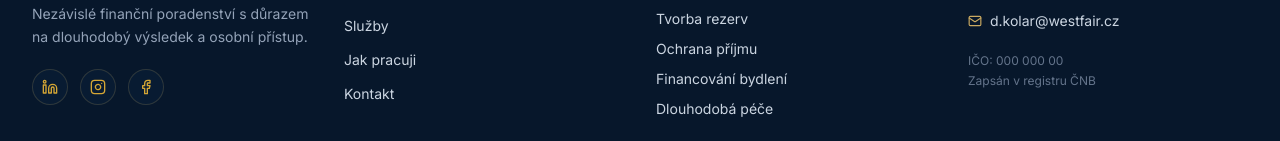
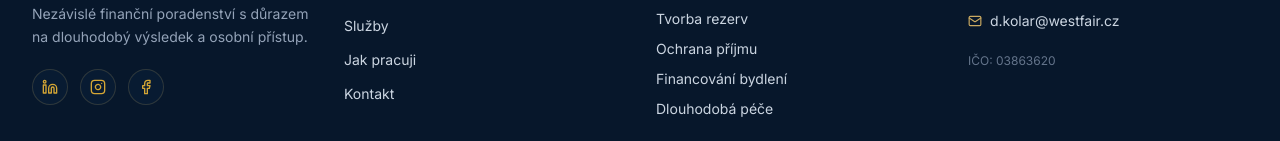
Before and after one commit to DannyKoll/daniel-kolar-web, a Next.js app: page / in a window 1280 px wide. Shown: the part 4846-4987 px from the top of the page. Built offline with nearby package versions, Linux system fonts and the light colour scheme.

Commit message:
Doplnit ICO v paticce

```diff
--- a/components/Footer.jsx
+++ b/components/Footer.jsx
@@ -114,9 +114,7 @@ export default function Footer() {
             </ul>
 
             <div className="mt-5 text-xs text-slate-500 leading-relaxed">
-              IČO: 000 000 00
-              <br />
-              Zapsán v registru ČNB
+              IČO: 03863620
             </div>
           </div>
         </div>
```
